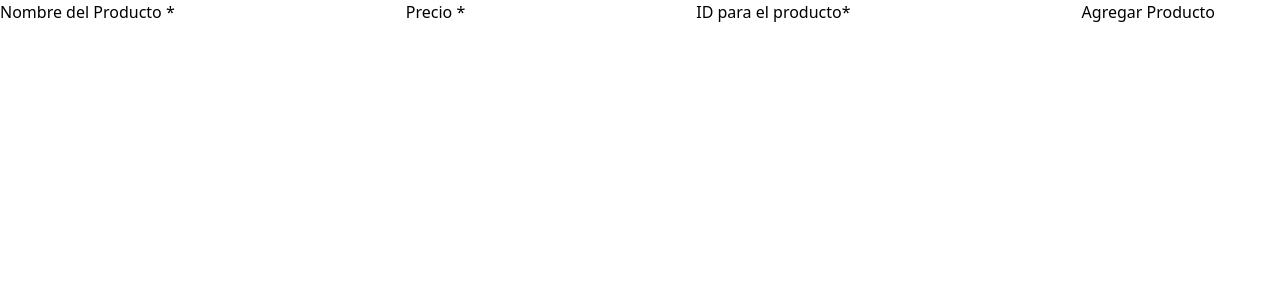
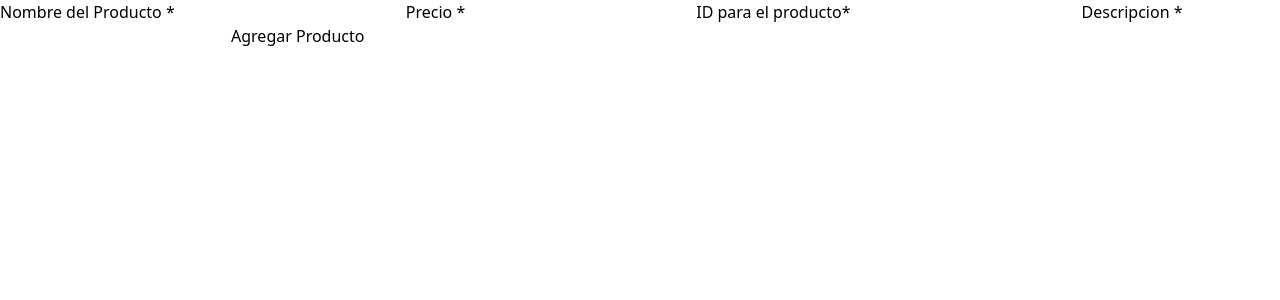
Before and after one commit to PatrickGQ/Proyecto-TallerSisInfo, a React (Vite) app in the folder FRONTEND/: page / in a window 1280 px wide. Shown: the top 300 px of the page. Built offline with nearby package versions, Linux system fonts and the light colour scheme.

Commit message:
Se agrego el campo para agregar descripcion a un producto

```diff
--- a/FRONTEND/src/PAGES/RegisterProduct/COMPONENTS/ProductForm.jsx
+++ b/FRONTEND/src/PAGES/RegisterProduct/COMPONENTS/ProductForm.jsx
@@ -17,6 +17,11 @@ const ProductForm = () => {
         </label>
         <input
         />
+        <label>
+            Descripcion <span>*</span>
+        </label>
+        <input
+        />
         <button
             type="submit">
             Agregar Producto
```
